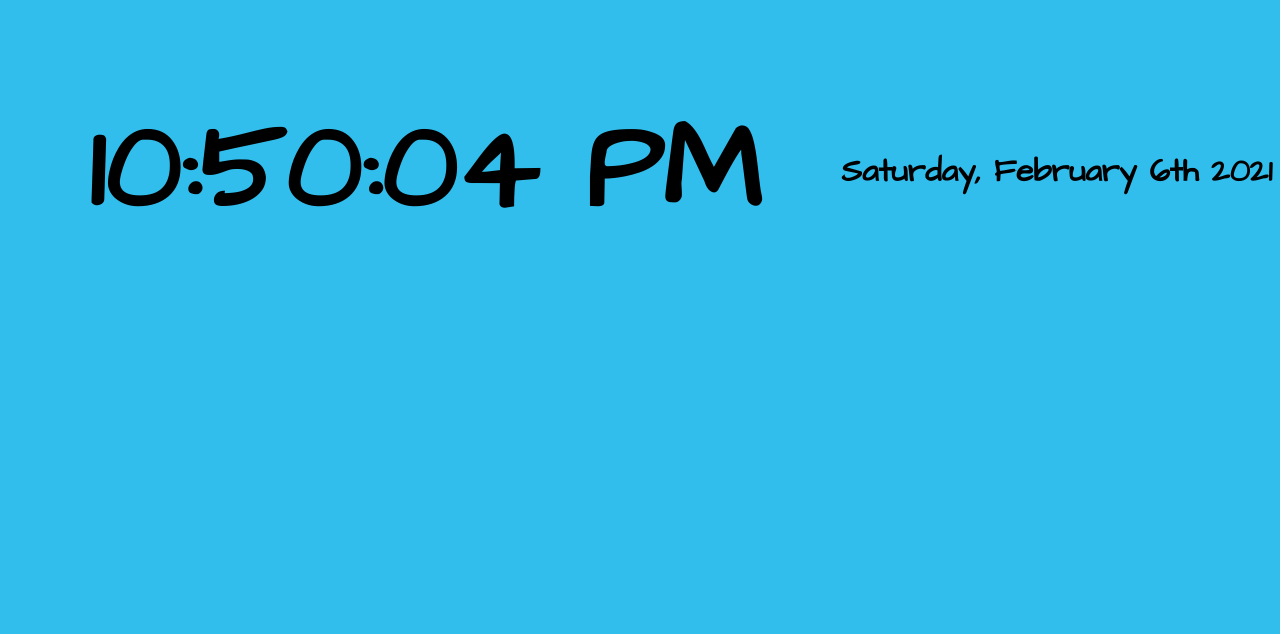
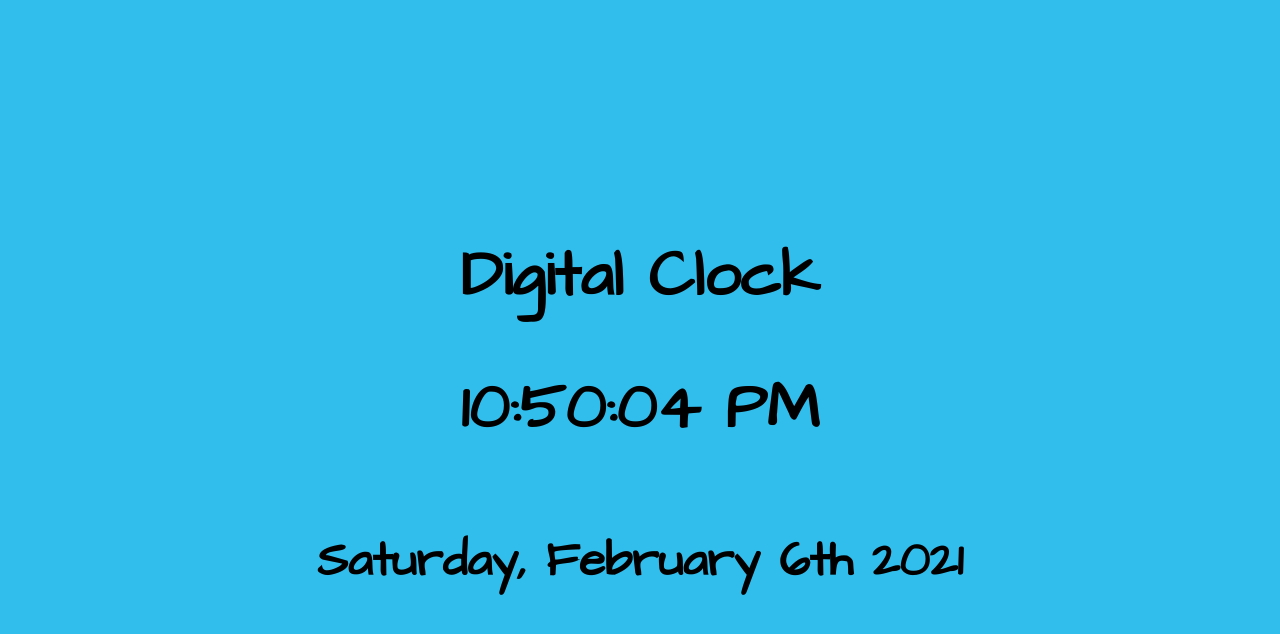
Before and after one commit to Trevorton27/rebeccaClockapp, a plain HTML site: page index.html in a window 1280 px wide. Drawn offline with Linux system fonts and the light colour scheme.

Commit message:
updating CSS

```diff
--- a/index.html
+++ b/index.html
@@ -10,12 +10,16 @@
 
 </head>
 <body>
-  <div class="time">
-    <h1 id="current-time"></h1>
+  <div id="container">
+    <div class="time">
+      <h1>Digital Clock</h1>
+      <h1 id="current-time"></h1>
+    </div>
+   <div class="date">
+    <h1 id="current-date"></h1>
+   </div>
   </div>
- <div class="date">
-  <h1 id="current-date"></h1>
- </div>
+
 
   <script type="text/javascript" src="script.js"></script>
 </body>
--- a/styles.css
+++ b/styles.css
@@ -1,18 +1,16 @@
 body {
 	background: #32beed;
 	font-family: 'Architects Daughter', cursive, 'Open Sans', sans-serif;
-	display: flex;
-	align-items: center;
+	font-size: 2em;
 }
-.time {
-	display: flex;
-	justify-content: center;
-	font-size: 60px;
-	align-items: center;
-	flex-grow: 1;
-}
-.date {
+#container {
 	display: flex;
 	justify-content: center;
 	align-items: center;
+	min-height: 100vh;
+	flex-direction: column;
 }
+
+.date {
+	font-size: 0.75em;
+}
```
